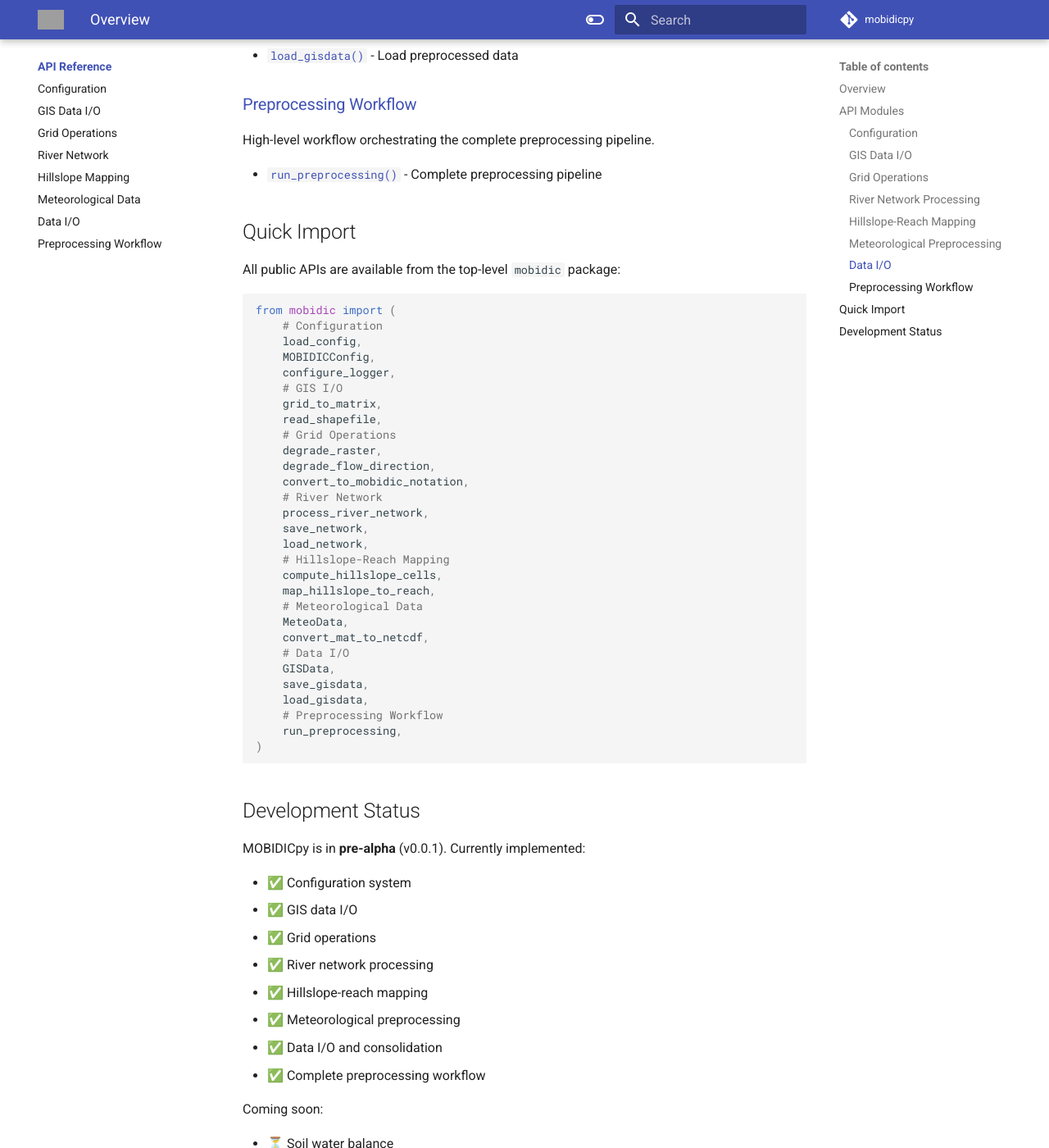
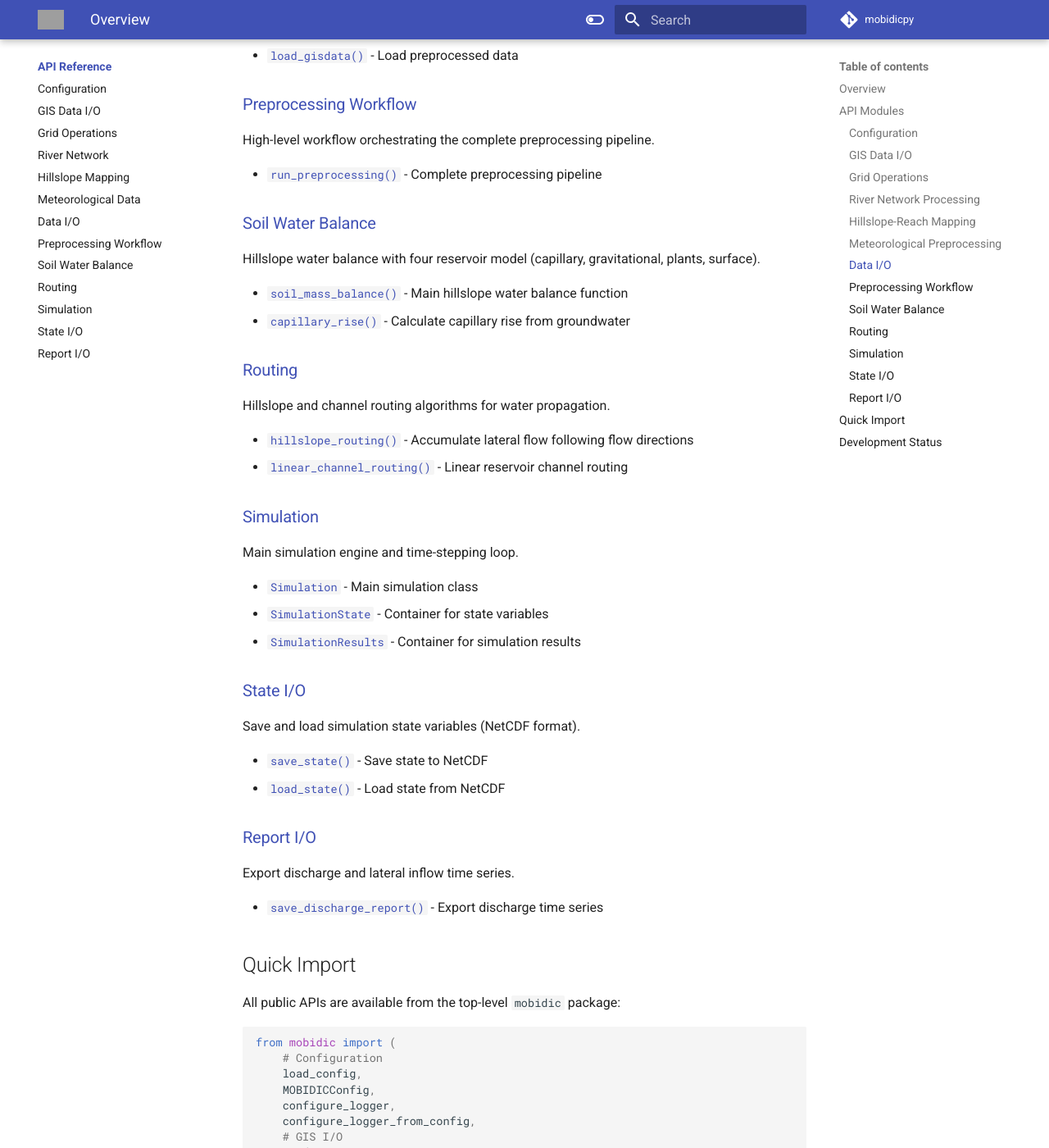
Before and after one commit to mobidichydro/MOBIDICpy, an MkDocs documentation site: the page built from docs/reference/index.md, in a window 1280 px wide and 1400 px high, scrolled down 1752 px. Shown: the whole window at 82% size. Built offline with MkDocs 1.6.1 and Material for MkDocs 9.7.7, drawn with Linux system fonts in a browser that asks for light colours; a script that is not in the unit is left out; comment, search, counter and statistics services are not loaded; some of the changed text lies outside the part shown; grey boxes are pictures that could not be loaded.

Commit message:
Documentation major update

````diff
--- a/docs/reference/index.md
+++ b/docs/reference/index.md
@@ -58,6 +58,36 @@ High-level workflow orchestrating the complete preprocessing pipeline.
 
 - [`run_preprocessing()`](preprocessing.md#mobidic.preprocessing.preprocessor.run_preprocessing) - Complete preprocessing pipeline
 
+### [Soil Water Balance](soil_water_balance.md)
+Hillslope water balance with four reservoir model (capillary, gravitational, plants, surface).
+
+- [`soil_mass_balance()`](soil_water_balance.md#mobidic.core.soil_water_balance.soil_mass_balance) - Main hillslope water balance function
+- [`capillary_rise()`](soil_water_balance.md#mobidic.core.soil_water_balance.capillary_rise) - Calculate capillary rise from groundwater
+
+### [Routing](routing.md)
+Hillslope and channel routing algorithms for water propagation.
+
+- [`hillslope_routing()`](routing.md#mobidic.core.routing.hillslope_routing) - Accumulate lateral flow following flow directions
+- [`linear_channel_routing()`](routing.md#mobidic.core.routing.linear_channel_routing) - Linear reservoir channel routing
+
+### [Simulation](simulation.md)
+Main simulation engine and time-stepping loop.
+
+- [`Simulation`](simulation.md#mobidic.core.simulation.Simulation) - Main simulation class
+- [`SimulationState`](simulation.md#mobidic.core.simulation.SimulationState) - Container for state variables
+- [`SimulationResults`](simulation.md#mobidic.core.simulation.SimulationResults) - Container for simulation results
+
+### [State I/O](state.md)
+Save and load simulation state variables (NetCDF format).
+
+- [`save_state()`](state.md#mobidic.io.state.save_state) - Save state to NetCDF
+- [`load_state()`](state.md#mobidic.io.state.load_state) - Load state from NetCDF
+
+### [Report I/O](report.md)
+Export discharge and lateral inflow time series.
+
+- [`save_discharge_report()`](report.md#mobidic.io.report.save_discharge_report) - Export discharge time series
+
 ## Quick Import
 
 All public APIs are available from the top-level `mobidic` package:
@@ -68,6 +98,7 @@ from mobidic import (
     load_config,
     MOBIDICConfig,
     configure_logger,
+    configure_logger_from_config,
     # GIS I/O
     grid_to_matrix,
     read_shapefile,
@@ -91,6 +122,23 @@ from mobidic import (
     load_gisdata,
     # Preprocessing Workflow
     run_preprocessing,
+    # Soil Water Balance
+    soil_mass_balance,
+    capillary_rise,
+    # Routing
+    hillslope_routing,
+    linear_channel_routing,
+    # Simulation
+    Simulation,
+    SimulationState,
+    SimulationResults,
+    # State I/O
+    save_state,
+    load_state,
+    # Report I/O
+    save_discharge_report,
+    # Constants
+    constants,
 )
 ```
 
@@ -106,11 +154,16 @@ MOBIDICpy is in **pre-alpha** (v0.0.1). Currently implemented:
 - ✅ Meteorological preprocessing
 - ✅ Data I/O and consolidation
 - ✅ Complete preprocessing workflow
+- ✅ Soil water balance (4 reservoirs: capillary, gravitational, plants, surface)
+- ✅ Linear routing (hillslope + channel)
+- ✅ Simulation engine (basic)
+- ✅ State I/O (NetCDF)
+- ✅ Report I/O (CSV/Parquet discharge time series)
 
 Coming soon:
 
-- ⏳ Soil water balance
-- ⏳ Linear routing
-- ⏳ Energy balance module
-- ⏳ Groundwater models
-- ⏳ Simulation engine
+- ⏳ Energy balance module (1L, 5L schemes, Snow)
+- ⏳ Groundwater models (Linear, Linear_mult, Dupuit, MODFLOW)
+- ⏳ Advanced routing (Muskingum-Cunge)
+- ⏳ Reservoir module
+- ⏳ Real-time capability
--- a/mkdocs.yml
+++ b/mkdocs.yml
@@ -22,6 +22,11 @@ nav:
     - Meteorological Data: reference/meteo.md
     - Data I/O: reference/io.md
     - Preprocessing Workflow: reference/preprocessing.md
+    - Soil Water Balance: reference/soil_water_balance.md
+    - Routing: reference/routing.md
+    - Simulation: reference/simulation.md
+    - State I/O: reference/state.md
+    - Report I/O: reference/report.md
 
 theme:
   name: "material"
````
Also changed, not shown: docs/introduction.md (+0 -7 lines), docs/reference/config.md (+51 -21 lines), docs/reference/report.md (added, +80 -0 lines), docs/reference/routing.md (added, +91 -0 lines), docs/reference/simulation.md (added, +52 -0 lines), docs/reference/soil_water_balance.md (added, +29 -0 lines), docs/reference/state.md (added, +258 -0 lines), 1 other file.
